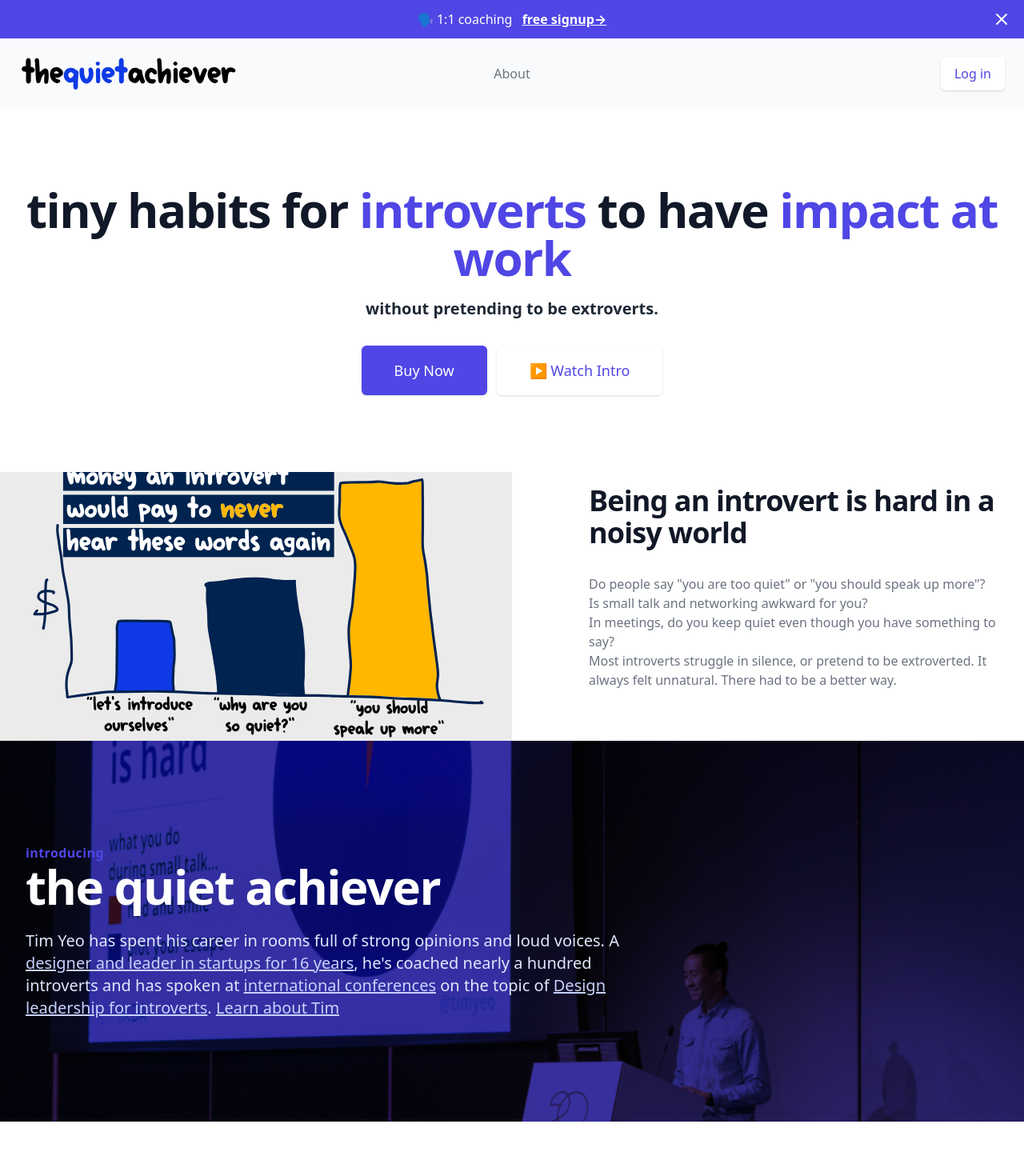
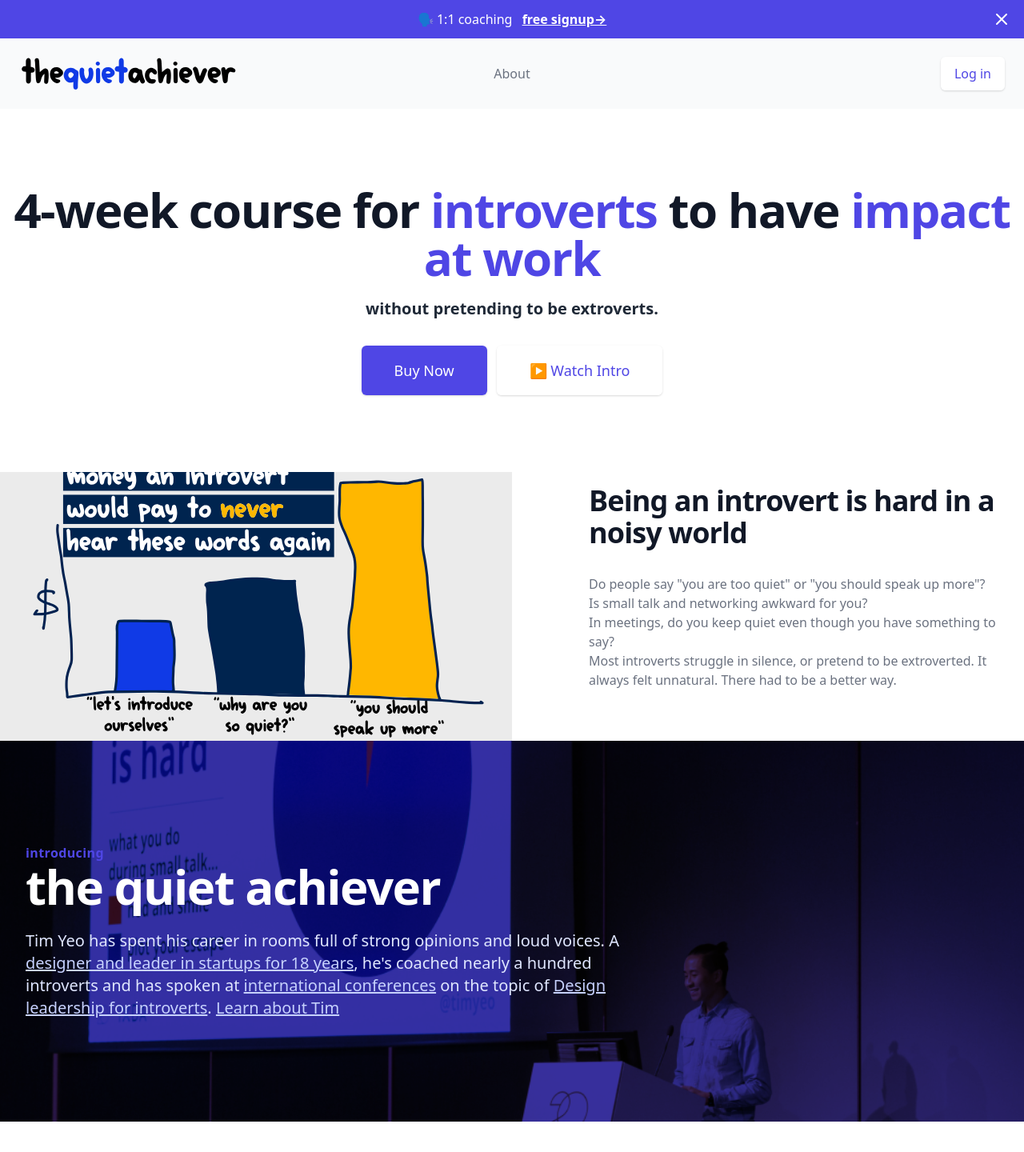
Before and after one commit to timyeothequietachievr/website, a Next.js app: page / in a window 1280 px wide. Shown: the top 1440 px of the page at 80% size. Built offline with nearby package versions, Linux system fonts and the light colour scheme.

Commit message:
4-week course test

```diff
--- a/components/IntroTQA.jsx
+++ b/components/IntroTQA.jsx
@@ -14,7 +14,7 @@ export default function IntroTQA() {
         <h2 className="text-white font-semibold text-indigo-600 tracking-wide">introducing</h2>
           <h1 className="text-4xl font-extrabold tracking-tight text-white sm:text-5xl lg:text-6xl">the quiet achiever</h1>
           <p className="mt-6 text-xl text-indigo-100 max-w-3xl">
-          Tim Yeo has spent his career in rooms full of strong opinions and loud voices. A <a href="https://www.linkedin.com/in/timyeo/" target="_blank" className="text-indigo-200 hover:text-indigo-200 underline">designer and leader in startups for 16 years</a>, he's coached nearly a hundred introverts and has spoken at <a href="https://interaction20.ixda.org/program/design-leadership-for-introverts" target="_blank" className="text-indigo-200 hover:text-indigo-200 underline">international conferences</a> on the topic of <a href="https://leadingdesign.com/conferences/festival-2021/speakers/timothy-yeo" target="_blank" className="text-indigo-200 hover:text-indigo-200 underline">Design leadership for introverts</a>. <a href="/about" className="text-indigo-200 hover:text-indigo-200 underline">Learn about Tim</a>
+          Tim Yeo has spent his career in rooms full of strong opinions and loud voices. A <a href="https://www.linkedin.com/in/timyeo/" target="_blank" className="text-indigo-200 hover:text-indigo-200 underline">designer and leader in startups for 18 years</a>, he's coached nearly a hundred introverts and has spoken at <a href="https://interaction20.ixda.org/program/design-leadership-for-introverts" target="_blank" className="text-indigo-200 hover:text-indigo-200 underline">international conferences</a> on the topic of <a href="https://leadingdesign.com/conferences/festival-2021/speakers/timothy-yeo" target="_blank" className="text-indigo-200 hover:text-indigo-200 underline">Design leadership for introverts</a>. <a href="/about" className="text-indigo-200 hover:text-indigo-200 underline">Learn about Tim</a>
           </p>
         </div>
       </div>
--- a/components/Masthead.jsx
+++ b/components/Masthead.jsx
@@ -6,7 +6,8 @@ export default function Masthead() {
     <section className="py-16 bg-white overflow-hidden lg:py-24">
       <div className="text-center">
         <h1 className="text-4xl tracking-tight font-extrabold text-gray-900 sm:text-5xl md:text-6xl">
-          <span className="block xl:inline">tiny habits for</span>{' '}
+          {/* <span className="block xl:inline">tiny habits for</span>{' '} */}
+          <span className="block xl:inline">4-week course for</span>{' '}
           <span className="block text-indigo-600 xl:inline">introverts</span>{' '}
           <span className="block xl:inline">to have</span>{' '}
           <span className="block text-indigo-600 xl:inline">impact at work</span>
```
